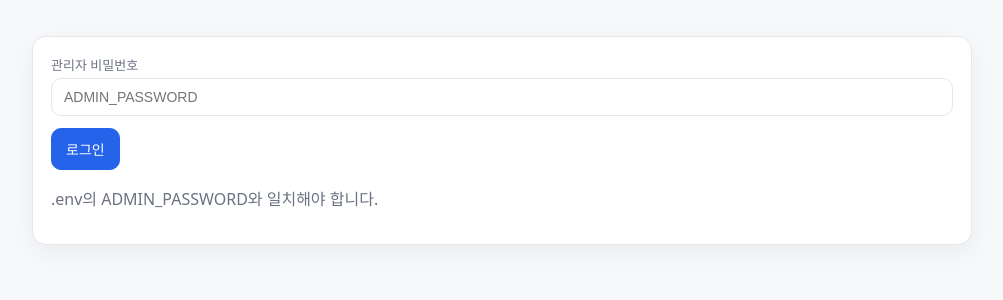
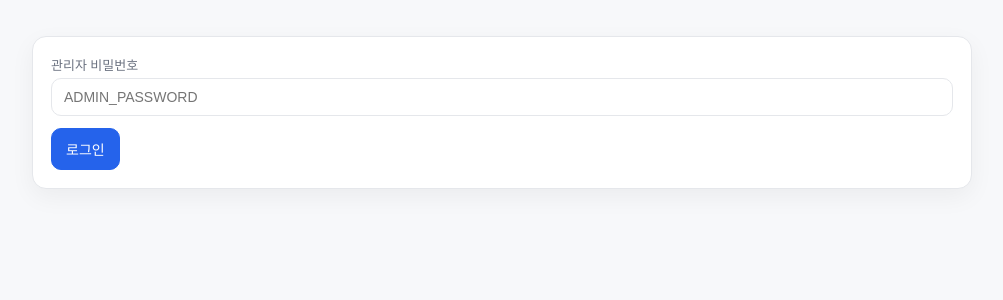
Before and after one commit to mudscone/nutrition-calculator, a FastAPI app: page /admin/login in a window 1280 px wide. Shown: the part 106-406 px from the top of the page, without its empty margins (138-1141 px from the left). Run offline with FastAPI, Linux system fonts and the light colour scheme.

Commit message:
Hide admin password hint text

```diff
--- a/app/templates/admin/login.html
+++ b/app/templates/admin/login.html
@@ -30,7 +30,6 @@
           <button class="btn primary" type="submit">로그인</button>
         </div>
       </form>
-      <p class="muted">.env의 ADMIN_PASSWORD와 일치해야 합니다.</p>
     </section>
   </main>
 </body>
```
